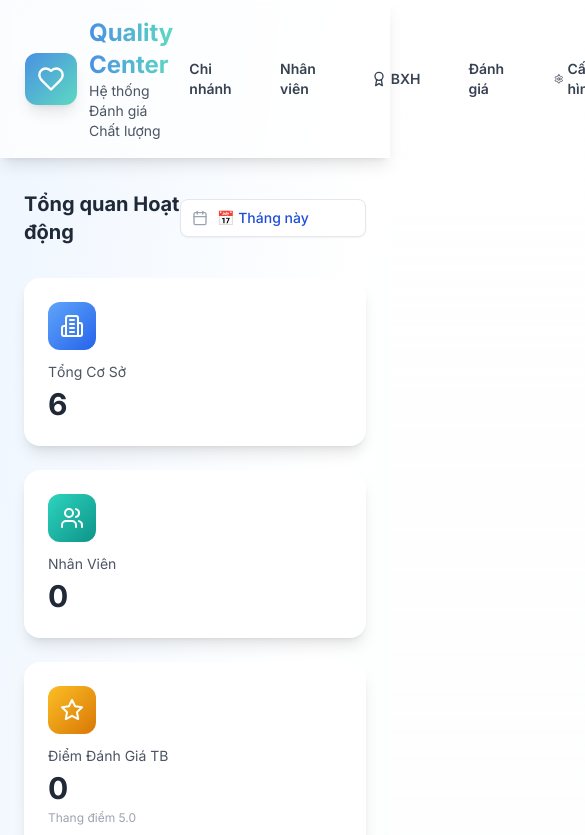
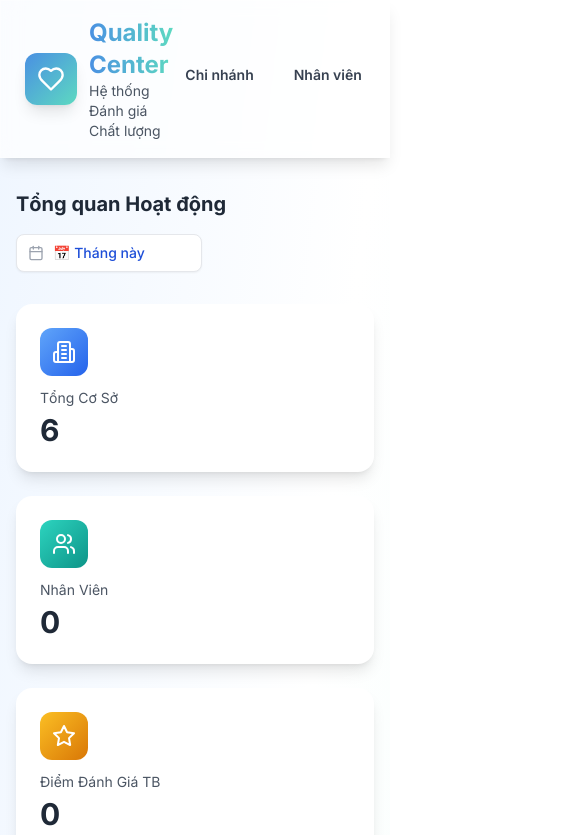
Before and after one commit to khai561616hk-dotcom/tm, a Next.js app: page / in a window 390 px wide. Shown: the top 835 px of the page, 585 px wide, since content can reach past the window. Built offline with nearby package versions, Linux system fonts and the light colour scheme.

Commit message:
Improve Mobile Responsiveness & Fix Persistence

```diff
--- a/app/admin/reviews/page.tsx
+++ b/app/admin/reviews/page.tsx
@@ -425,7 +425,7 @@ export default function ReviewsPage() {
         </div>
       </header>
 
-      <main className="max-w-7xl mx-auto px-6 py-6 space-y-6">
+      <main className="max-w-7xl mx-auto px-4 md:px-6 py-6 space-y-6">
 
         {/* SECTION 1: BỘ LỌC MẠNH MẼ */}
         <div className="bg-white rounded-xl shadow-sm p-5 border border-gray-100">
@@ -450,7 +450,7 @@ export default function ReviewsPage() {
 
           {/* Bulk Actions Bar */}
           {selectedReviews.length > 0 && (
-            <div className="mb-4 p-3 bg-red-50 border border-red-100 rounded-lg flex items-center justify-between animate-in fade-in slide-in-from-top-2">
+            <div className="mb-4 p-3 bg-red-50 border border-red-100 rounded-lg flex flex-wrap items-center justify-between gap-3 animate-in fade-in slide-in-from-top-2">
               <span className="text-sm font-bold text-red-700">Đã chọn {selectedReviews.length} đánh giá</span>
               <button
                 onClick={handleDeleteSelected}
@@ -647,7 +647,7 @@ export default function ReviewsPage() {
               </div>
 
               {paginatedReviews.map(review => (
-                <div key={review.id} className={`rounded-xl shadow-sm p-5 border transition-all hover:shadow-md ${selectedReviews.includes(review.id) ? 'bg-blue-50 border-blue-200' : 'bg-white border-gray-100'}`}>
+                <div key={review.id} className={`rounded-xl shadow-sm p-4 md:p-5 border transition-all hover:shadow-md ${selectedReviews.includes(review.id) ? 'bg-blue-50 border-blue-200' : 'bg-white border-gray-100'}`}>
                   <div className="flex flex-col md:flex-row justify-between items-start gap-4">
 
                     <div className="flex items-start gap-3 flex-1">
@@ -661,7 +661,7 @@ export default function ReviewsPage() {
 
                       <div className="flex gap-4 flex-1">
                         {/* Avatar Sentiment */}
-                        <div className="text-4xl flex-shrink-0 bg-gray-50 w-16 h-16 flex items-center justify-center rounded-2xl">
+                        <div className="text-3xl md:text-4xl flex-shrink-0 bg-gray-50 w-12 h-12 md:w-16 md:h-16 flex items-center justify-center rounded-2xl">
                           {getSentimentEmoji(review.sentiment)}
                         </div>
 
--- a/app/page.tsx
+++ b/app/page.tsx
@@ -228,38 +228,38 @@ export default function Home() {
               <p className="text-sm text-gray-600">Hệ thống Đánh giá Chất lượng</p>
             </div>
           </div>
-          <div className="flex items-center gap-4">
-            <Link href="/admin/branches" className="px-4 py-2 rounded-lg hover:bg-white/50 transition-all text-sm font-semibold text-gray-700 hover:text-medical-blue">
+          <div className="flex items-center gap-4 overflow-x-auto pb-2 md:pb-0 scrollbar-hide w-full md:w-auto">
+            <Link href="/admin/branches" className="px-3 md:px-4 py-2 rounded-lg hover:bg-white/50 transition-all text-sm font-semibold text-gray-700 hover:text-medical-blue whitespace-nowrap">
               Chi nhánh
             </Link>
-            <Link href="/admin/staff" className="px-4 py-2 rounded-lg hover:bg-white/50 transition-all text-sm font-semibold text-gray-700 hover:text-medical-blue">
+            <Link href="/admin/staff" className="px-3 md:px-4 py-2 rounded-lg hover:bg-white/50 transition-all text-sm font-semibold text-gray-700 hover:text-medical-blue whitespace-nowrap">
               Nhân viên
             </Link>
-            <Link href="/admin/leaderboard" className="px-4 py-2 rounded-lg hover:bg-white/50 transition-all text-sm font-semibold text-gray-700 hover:text-medical-blue flex items-center gap-1">
+            <Link href="/admin/leaderboard" className="px-3 md:px-4 py-2 rounded-lg hover:bg-white/50 transition-all text-sm font-semibold text-gray-700 hover:text-medical-blue flex items-center gap-1 whitespace-nowrap">
               <Award className="w-4 h-4" /> BXH
             </Link>
-            <Link href="/admin/reviews" className="px-4 py-2 rounded-lg hover:bg-white/50 transition-all text-sm font-semibold text-gray-700 hover:text-medical-blue">
+            <Link href="/admin/reviews" className="px-3 md:px-4 py-2 rounded-lg hover:bg-white/50 transition-all text-sm font-semibold text-gray-700 hover:text-medical-blue whitespace-nowrap">
               Đánh giá
             </Link>
-            <Link href="/admin/settings" className="px-4 py-2 rounded-lg hover:bg-white/50 transition-all text-sm font-semibold text-gray-700 hover:text-medical-blue flex items-center gap-1">
+            <Link href="/admin/settings" className="px-3 md:px-4 py-2 rounded-lg hover:bg-white/50 transition-all text-sm font-semibold text-gray-700 hover:text-medical-blue flex items-center gap-1 whitespace-nowrap">
               <Settings className="w-4 h-4" /> Cấu hình
             </Link>
-            <Link href="/portal" className="px-4 py-2 bg-gradient-to-r from-purple-500 to-indigo-500 text-white rounded-lg hover:shadow-lg transition-all text-sm font-semibold flex items-center gap-1">
+            <Link href="/portal" className="px-3 md:px-4 py-2 bg-gradient-to-r from-purple-500 to-indigo-500 text-white rounded-lg hover:shadow-lg transition-all text-sm font-semibold flex items-center gap-1 whitespace-nowrap">
               <Users className="w-4 h-4" /> Portal Khách
             </Link>
-            <div className="text-right">
+            <div className="text-right hidden md:block">
               <p className="text-xs text-gray-500">Tổng Quản lý</p>
               <p className="font-semibold text-gray-800">Admin Dashboard</p>
             </div>
-            <div className="w-10 h-10 rounded-full bg-gradient-to-br from-medical-blue to-soft-teal flex items-center justify-center text-white font-bold">
+            <div className="w-10 h-10 rounded-full bg-gradient-to-br from-medical-blue to-soft-teal flex items-center justify-center text-white font-bold flex-shrink-0">
               A
             </div>
           </div>
         </div>
       </header>
 
-      <main className="max-w-7xl mx-auto px-6 py-8">
-        <div className="flex justify-between items-center mb-8">
+      <main className="max-w-7xl mx-auto px-4 md:px-6 py-8">
+        <div className="flex flex-col md:flex-row justify-between items-start md:items-center mb-8 gap-4">
           <h2 className="text-xl font-bold text-gray-800">Tổng quan Hoạt động</h2>
           <div className="flex flex-col md:flex-row items-end gap-2">
 
```
